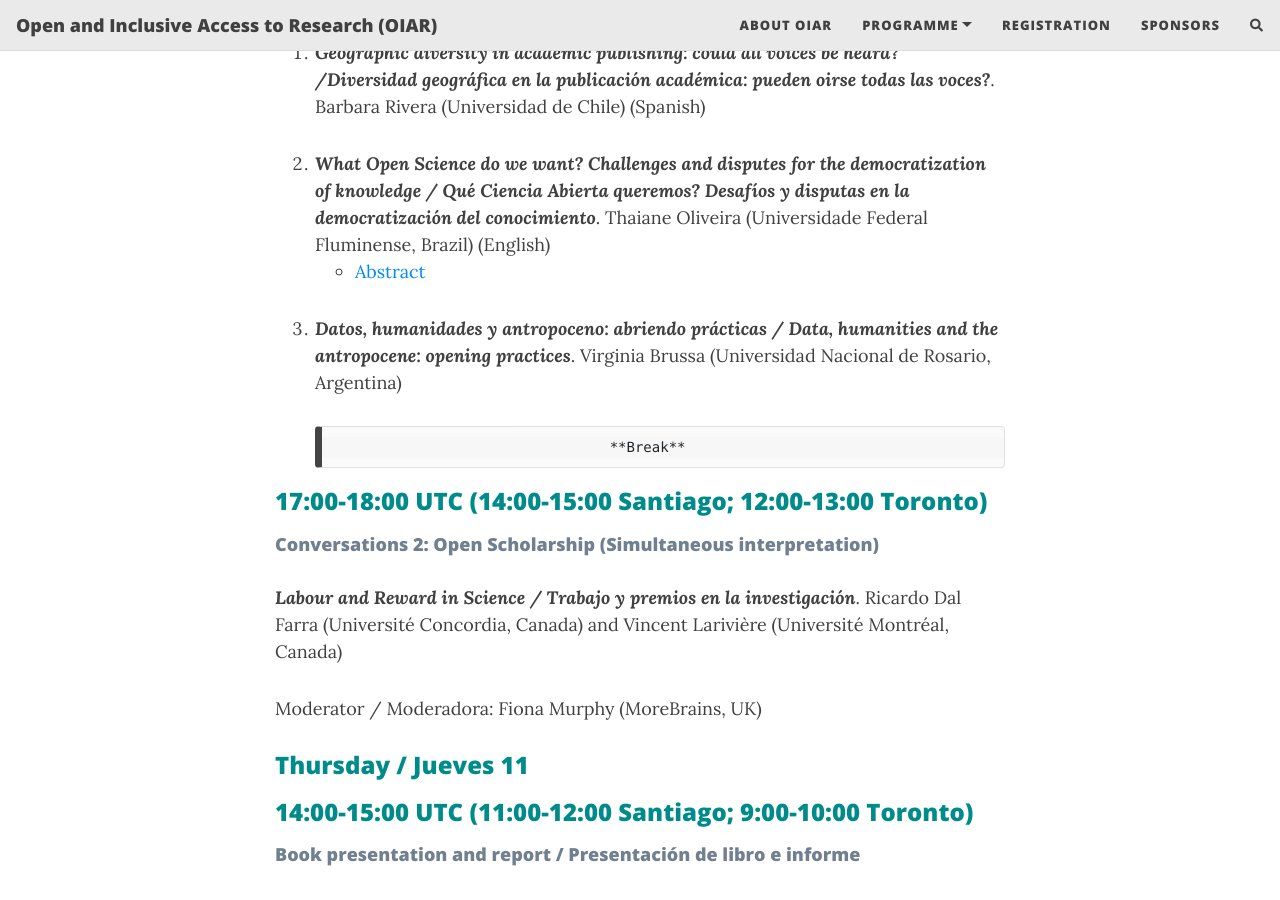
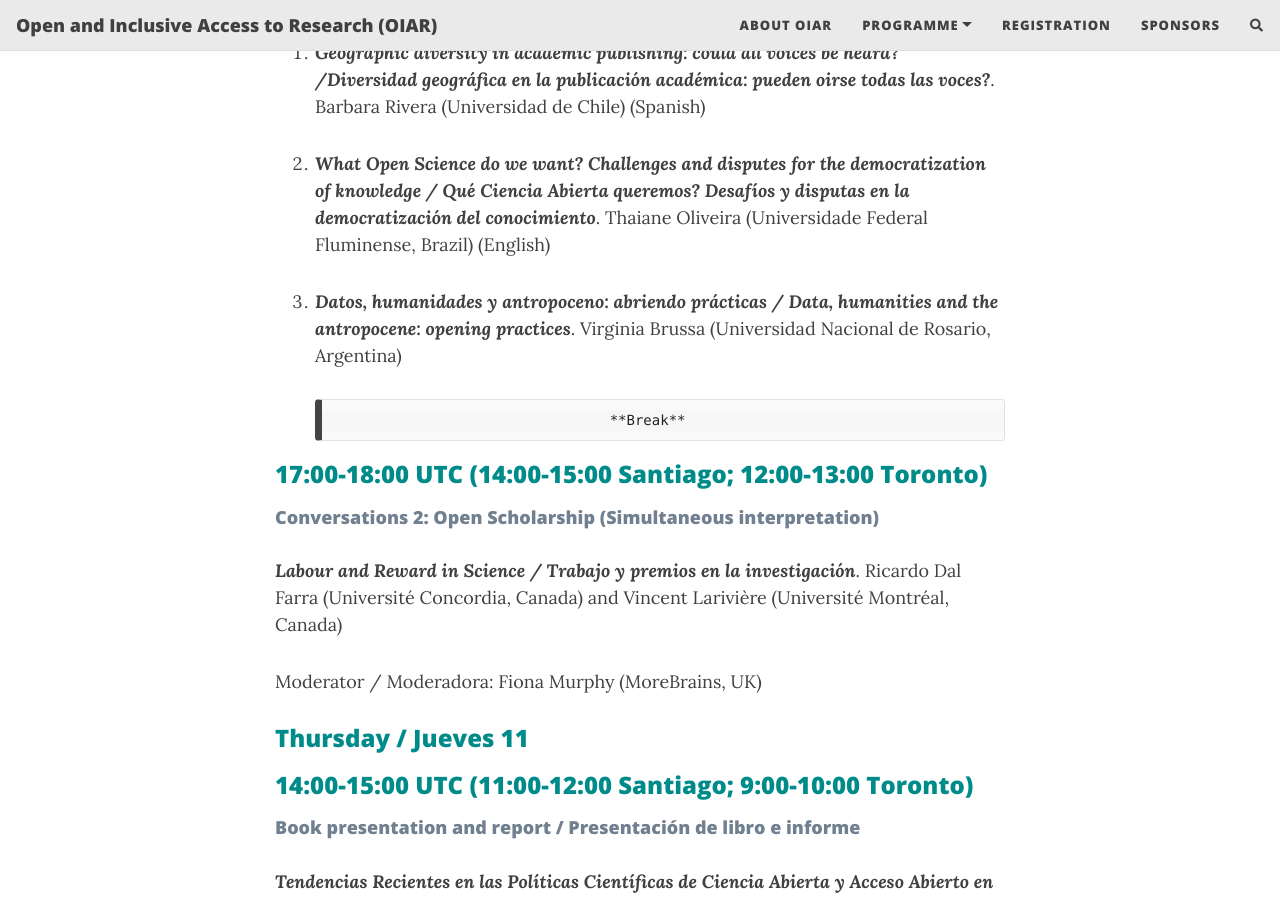
Before and after one commit to caedmon5/OIAR, a Jekyll site: the page built from programme.md, in a window 1280 px wide and 900 px high, scrolled down 2622 px. Built offline with Jekyll 4.4.1, drawn with Linux system fonts in a browser that asks for light colours; nearby versions of some CDN libraries; comment, search, counter and statistics services are not loaded.

Commit message:
Update programme.md
Removed link for now until abstract page is done

```diff
--- a/programme.md
+++ b/programme.md
@@ -65,8 +65,6 @@ Moderador / Moderator: Eduardo Giordanino (Universidad de Buenos Aires, Argentin
 1. ***Geographic diversity in academic publishing: could all voices be heard? /Diversidad geográfica en la publicación académica: pueden oirse todas las voces?***. Barbara Rivera (Universidad de Chile) (Spanish)
 
 2. ***What Open Science do we want? Challenges and disputes for the democratization of knowledge / Qué Ciencia Abierta queremos? Desafíos y disputas en la democratización del conocimiento***. Thaiane Oliveira (Universidade Federal Fluminense, Brazil) (English)
-    * [Abstract](../abstracts/#oliT)
-
 
 3. ***Datos, humanidades y antropoceno: abriendo prácticas / Data, humanities and the antropocene: opening practices***. Virginia Brussa (Universidad Nacional de Rosario, Argentina)
 
```
